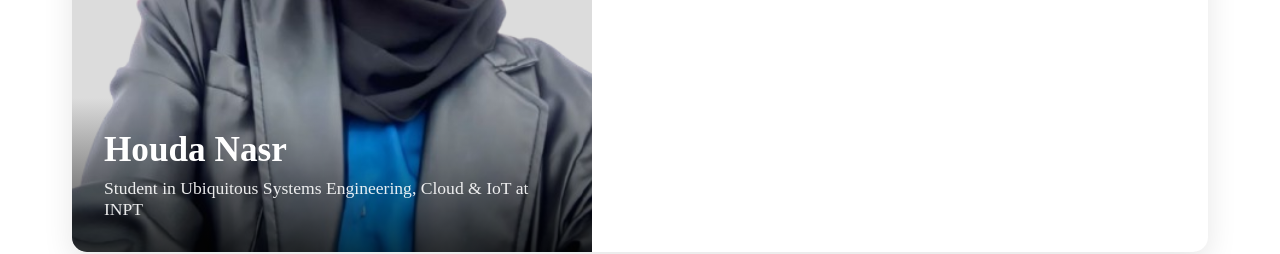
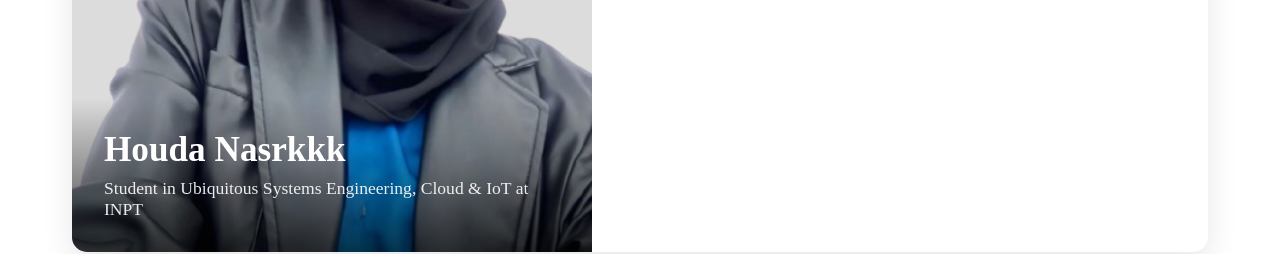
Before and after one commit to NASRHOUDA/mon-portfolio, a website: page public/index1.html in a window 1280 px wide. Shown: the part 1000-1254 px from the top of the page. Drawn offline with Linux system fonts and the light colour scheme.

Commit message:
Update index1.html

```diff
--- a/public/index1.html
+++ b/public/index1.html
@@ -539,7 +539,7 @@
             <div class="profile-image">
                 <img src="PHOTO.png" alt="Houda Nasr">
                 <div class="profile-overlay">
-                    <h2>Houda Nasr</h2>
+                    <h2>Houda Nasrkkk</h2>
                     <p>Student in Ubiquitous Systems Engineering, Cloud & IoT at INPT</p>
                 </div>
             </div>
```
